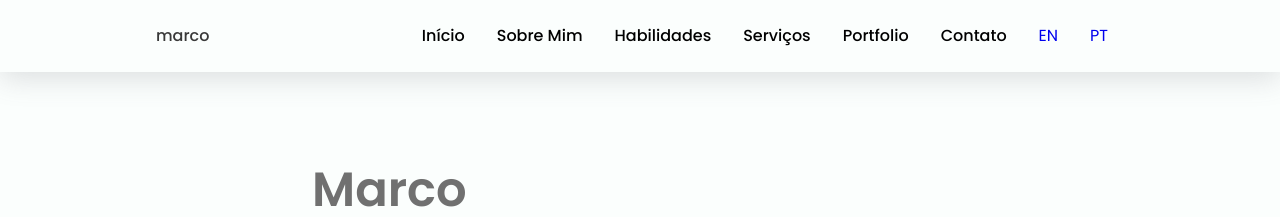
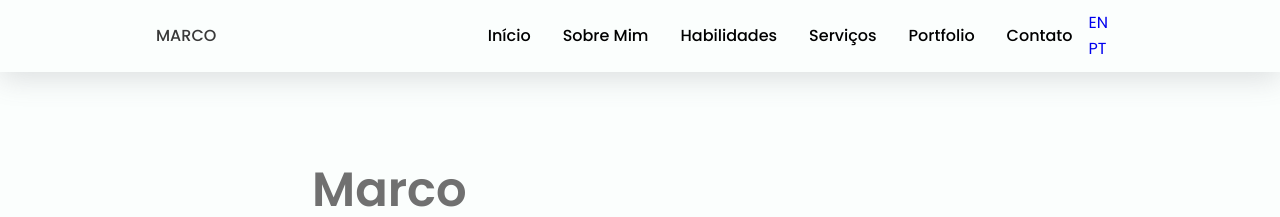
Before and after one commit to alvesmarcola/Portfolio-Pessoal, a website: page index.html in a window 1280 px wide. Shown: the top 217 px of the page. Drawn offline with nearby package versions, Linux system fonts and the light colour scheme; a web font is replaced by a local one.

Commit message:
index.html

```diff
--- a/index.html
+++ b/index.html
@@ -21,7 +21,7 @@
 
     <header class="header" id="header">
         <nav class="nav container">
-            <a href="" class="nav__logo">marco</a>
+            <a href="" class="nav__logo">MARCO</a>
 
             <div class="nav__menu" id="nav-menu">
                 <ul class="nav__list grid">
@@ -43,7 +43,11 @@
                     <li class="nav__item">
                         <a href="#contact" class="nav__link" data-translate="contact"><i class="uil uil-message nav__icon"></i>Contato</a>
                     </li>
-
+                </ul>
+                <i class="uil uil-times nav__close" id="nav-close"></i>
+            </div>
+            <div class="langueges">
+                <ul>
                     <li class="nav__item language">
                         <a href="#" onclick="changeLanguage('en')" data-translate="english">EN</a>
                     </li>
@@ -51,7 +55,6 @@
                         <a href="#" onclick="changeLanguage('pt')" data-translate="portuguese">PT</a>
                     </li>
                 </ul>
-                <i class="uil uil-times nav__close" id="nav-close"></i>
             </div>
 
             <div class="nav__btns">
```
